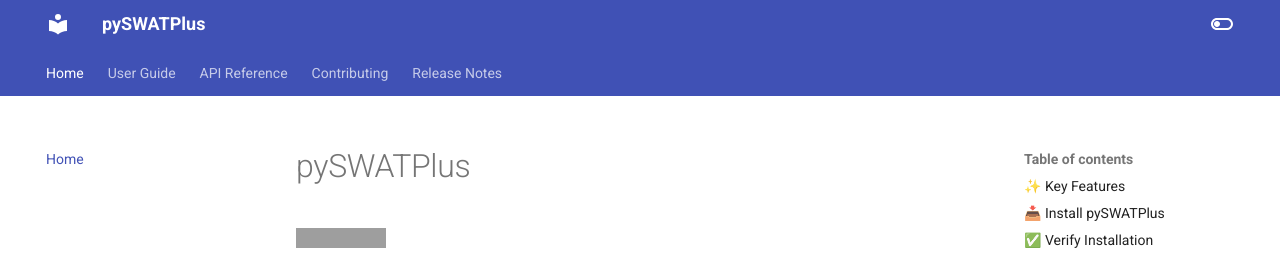
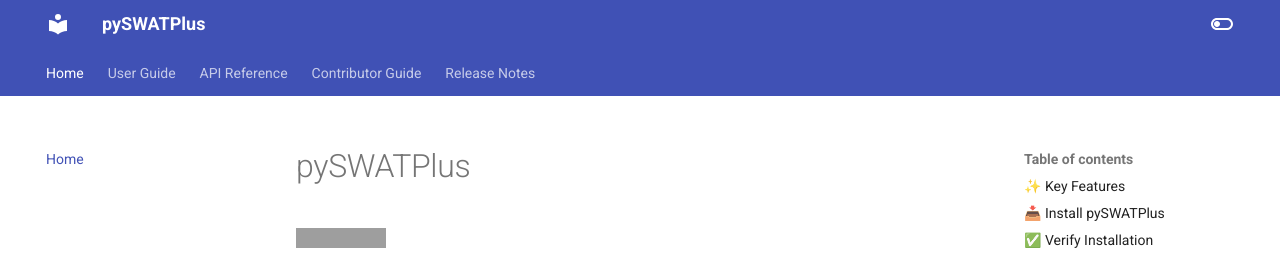
Before and after one commit to swat-model/pySWATPlus, an MkDocs documentation site: the page built from docs/index.md, in a window 1280 px wide and 900 px high. Shown: the top 257 px of the window. Built offline with MkDocs 1.6.1 and Material for MkDocs 9.7.7, drawn with Linux system fonts in a browser that asks for light colours; grey boxes are pictures that could not be loaded.

Commit message:
change Contributing to Contributor Guide as preferred wording

```diff
--- a/mkdocs.yml
+++ b/mkdocs.yml
@@ -46,6 +46,6 @@
     - SensitivityAnalyzer.py: api/sensitivityanalyzer.md
     - pySWATPlus.types: api/types.md
 
-  - Contributing: CONTRIBUTING.md
+  - Contributor Guide: CONTRIBUTING.md
 
   - Release Notes: changelog.md
```
